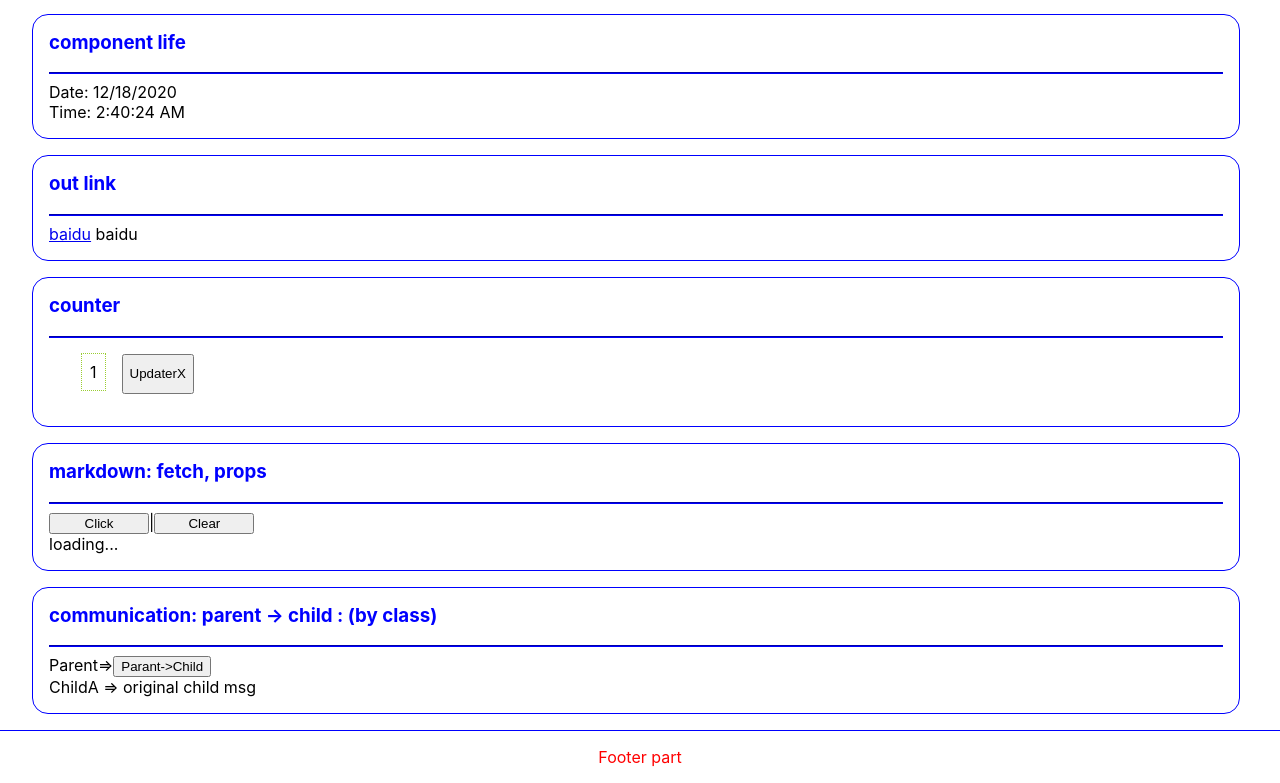
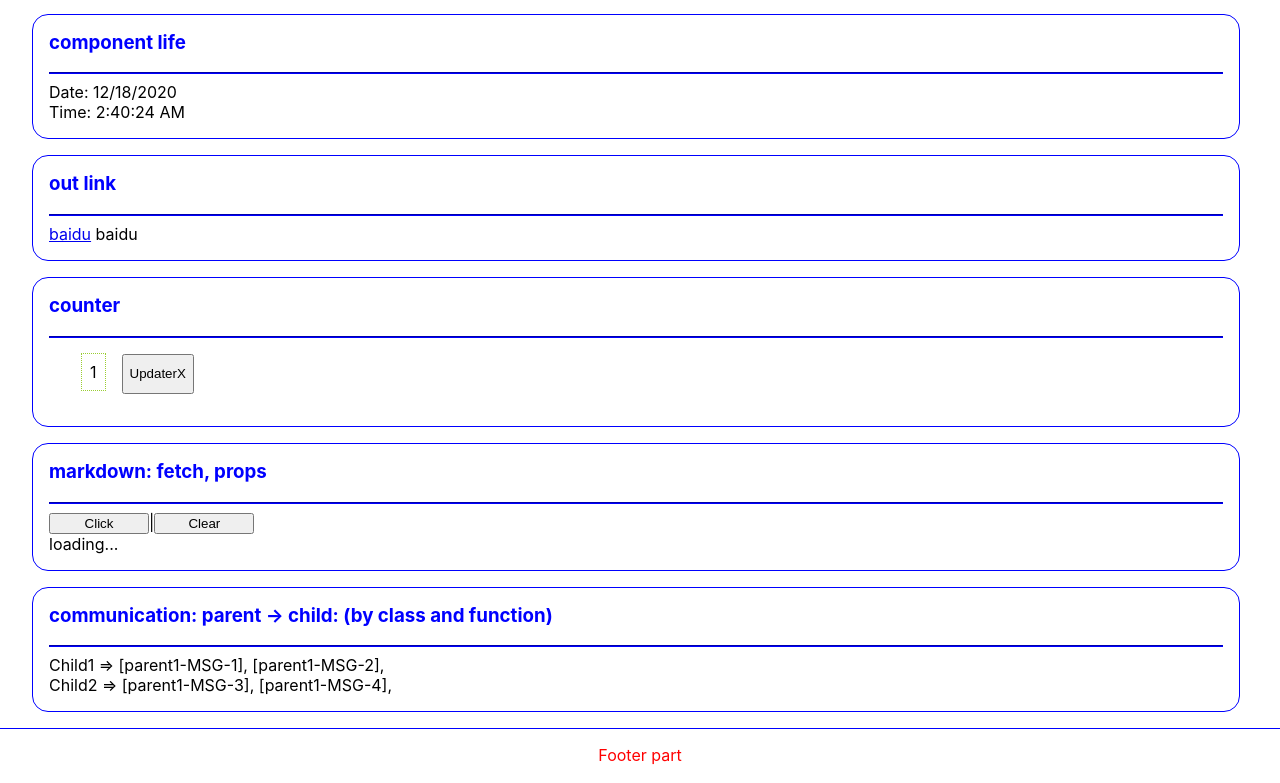
Before and after one commit to coding-camps/react-demos, a React (Create React App) app: page /app1 in a window 1280 px wide. Shown: the part 523-1306 px from the top of the page. Built offline with nearby package versions, Linux system fonts and the light colour scheme.

Commit message:
feat: component communication: parent -> child, implements by class and function

```diff
--- a/src/comps/app1/comm1PC.jsx
+++ b/src/comps/app1/comm1PC.jsx
@@ -1,50 +1,40 @@
 import {Component} from "react";
 
 class Comm1Child1Clz extends Component {
-    constructor(props) {
-        super(props);
-        this.state = {};
-    }
-
     render() {
         return (
             <div>
-                <span>
-                    ChildA => {this.props.msg}
-                </span>
+                Child1 =>
+                [{this.props.child1Msg1}],
+                [{this.props.child1Msg2}],
             </div>
         );
     }
 }
 
+function Comm1Child2Fun(props) {
+    const {child2Msg1, child2Msg2} = props;
+    return (
+        <div>
+            Child2 =>
+            [{child2Msg1}],
+            [{child2Msg2}],
+        </div>
+    );
+}
+
 class Comm1Parent1FClz extends Component {
-    constructor(props) {
-        super(props);
-        this.state = {};
-    }
-
-    refreshChild() {
-        return (e) => {
-            this.setState({
-                childMsg: "father->sun ok",
-            })
-        };
-    }
-
     render() {
         return (
             <div>
-                Parent=>
-                <button onClick={this.refreshChild}>
-                    Parant->Child
-                </button>
-                <Comm1Child1Clz msg={this.state.childMsg || "original child msg"}/>
+                <Comm1Child1Clz child1Msg1={"parent1-MSG-1"} child1Msg2={"parent1-MSG-2"}/>
+                <Comm1Child2Fun child2Msg1={"parent1-MSG-3"} child2Msg2={"parent1-MSG-4"}/>
             </div>
         );
     }
 }
 
-export class Comm1PC extends Component {
+export default class Comm1PC extends Component {
     render() {
         return (<Comm1Parent1FClz/>);
     }
--- a/src/pages/App1.jsx
+++ b/src/pages/App1.jsx
@@ -6,7 +6,7 @@ import ColorUpdater from "../comps/app1/colorupdater";
 import Clock from "../comps/app1/clock";
 import Numcounter from "../comps/app1/numcounter";
 import Markbtn from "../comps/app1/markbtn";
-import {Comm1PC} from "../comps/app1/comm1PC";
+import Comm1PC from "../comps/app1/comm1PC";
 
 function App1() {
     return (
@@ -35,7 +35,7 @@ function App1() {
                 <Markbtn/>
             </Testblock>
 
-            <Testblock blockName={"communication: parent -> child : (by class)"}>
+            <Testblock blockName={"communication: parent -> child: (by class and function)"}>
                 <Comm1PC/>
             </Testblock>
         </PageLayout>
```
